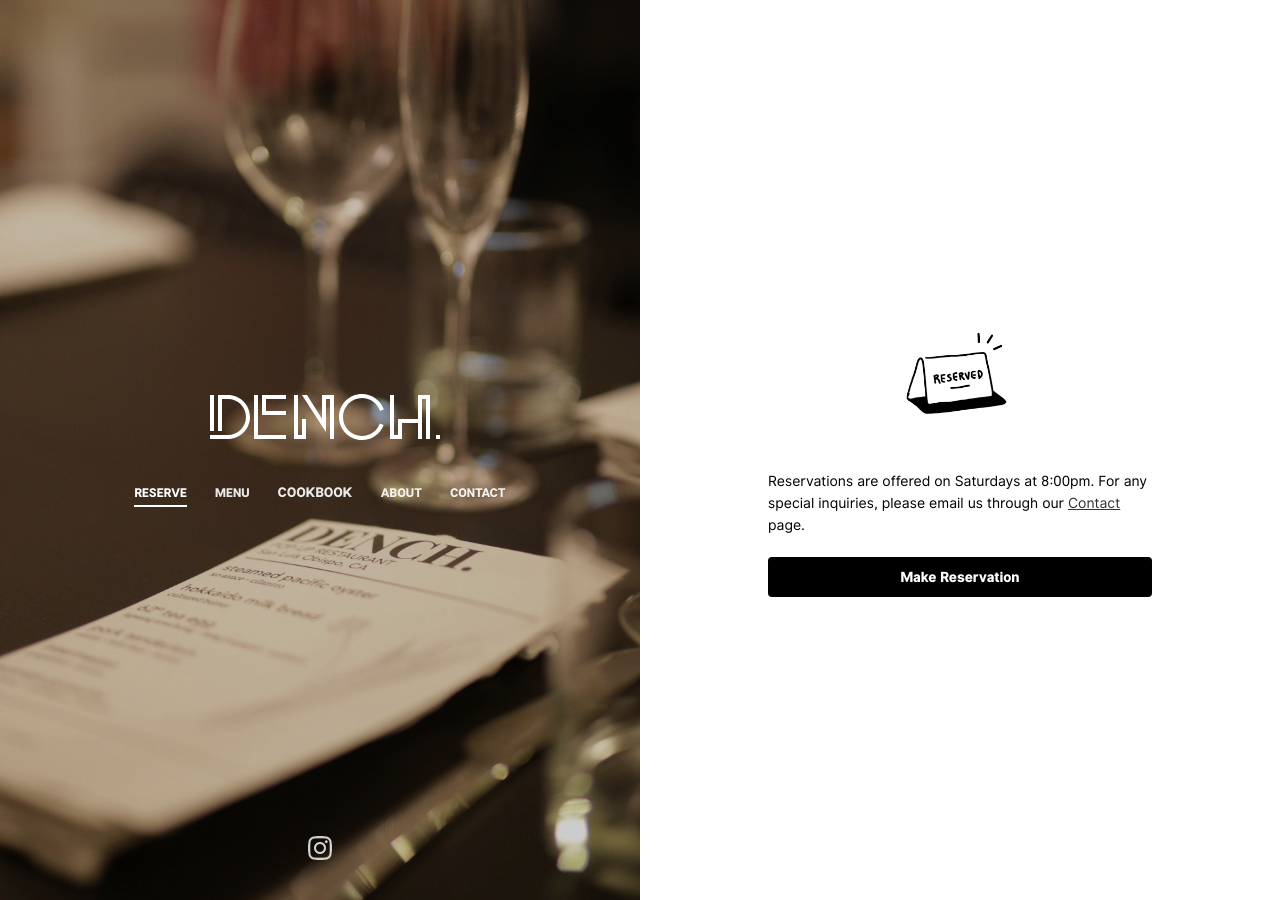
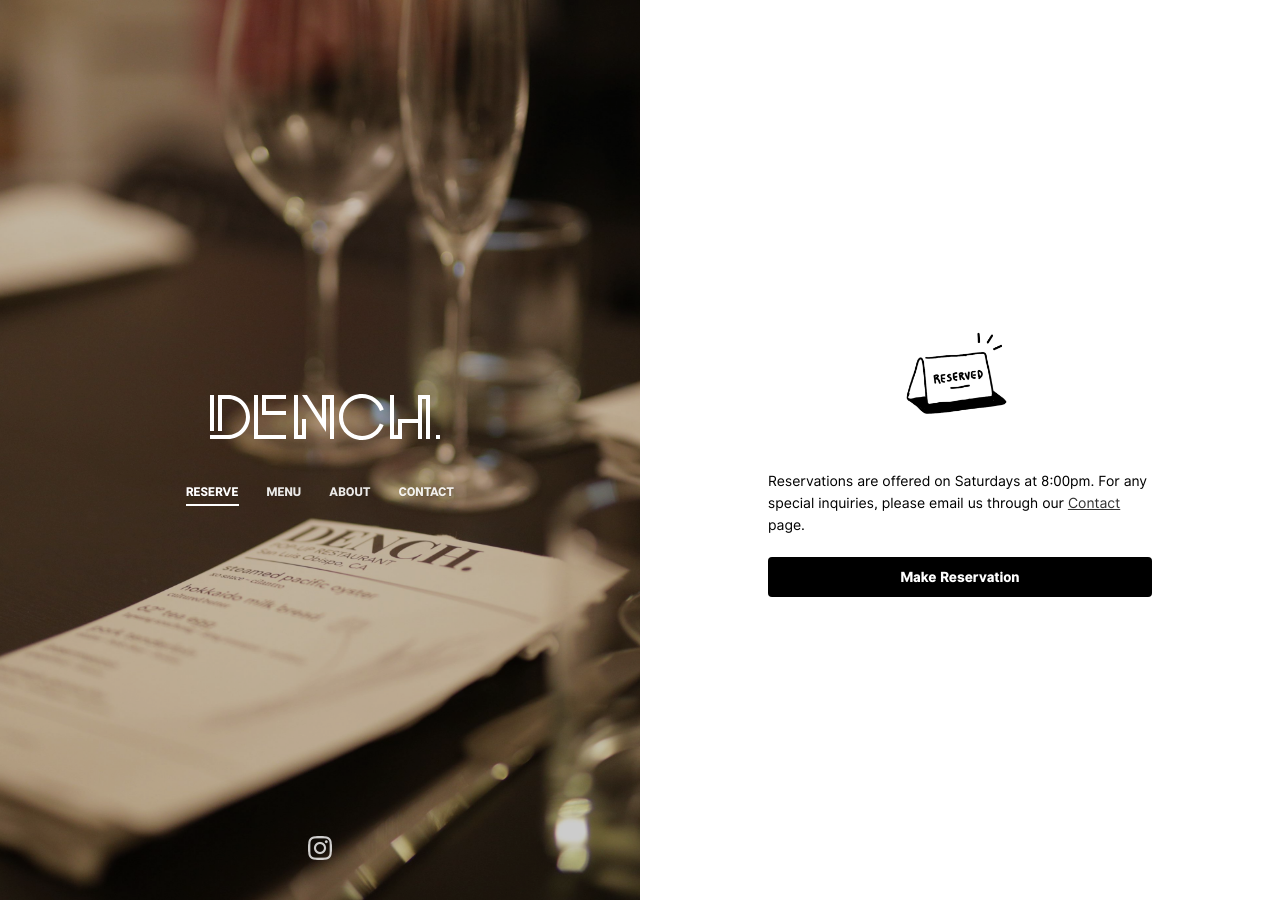
Before and after one commit to jwongdynasty/jwongdynasty.github.io, a Jekyll site: the page built from index.html, in a window 1280 px wide. Built offline with Jekyll 4.4.1, drawn with Linux system fonts in a browser that asks for light colours.

Commit message:
Update default.html

```diff
--- a/_layouts/default.html
+++ b/_layouts/default.html
@@ -25,9 +25,9 @@
       </a>
       <a href="/menu.html">
         <li{% if page.title == 'Menu' %} class="selected"{% endif %}>Menu</li>
-      </a>
+      <!-- </a>
       <a href="https://denchcookbook.com/" target="_blank">
-        <li{% if page.title == 'Cookbook' %} class="selected" {% endif %} style="font-size:95%">Cookbook</li>
+        <li{% if page.title == 'Cookbook' %} class="selected" {% endif %} style="font-size:95%">Cookbook</li> -->
       </a>
       <a href="/about.html">
         <li{% if page.title == 'About' %} class="selected"{% endif %}>About</li>
```
